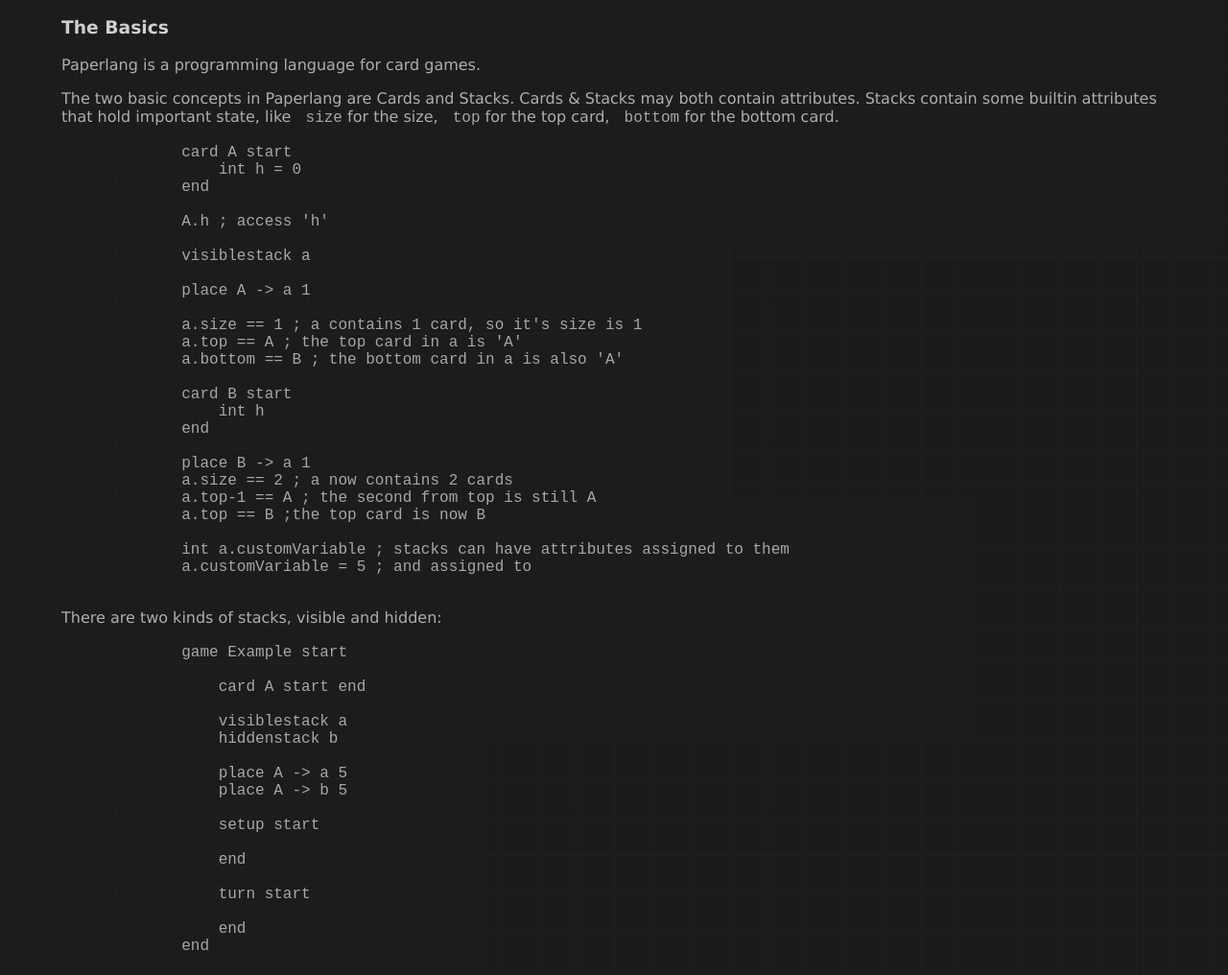
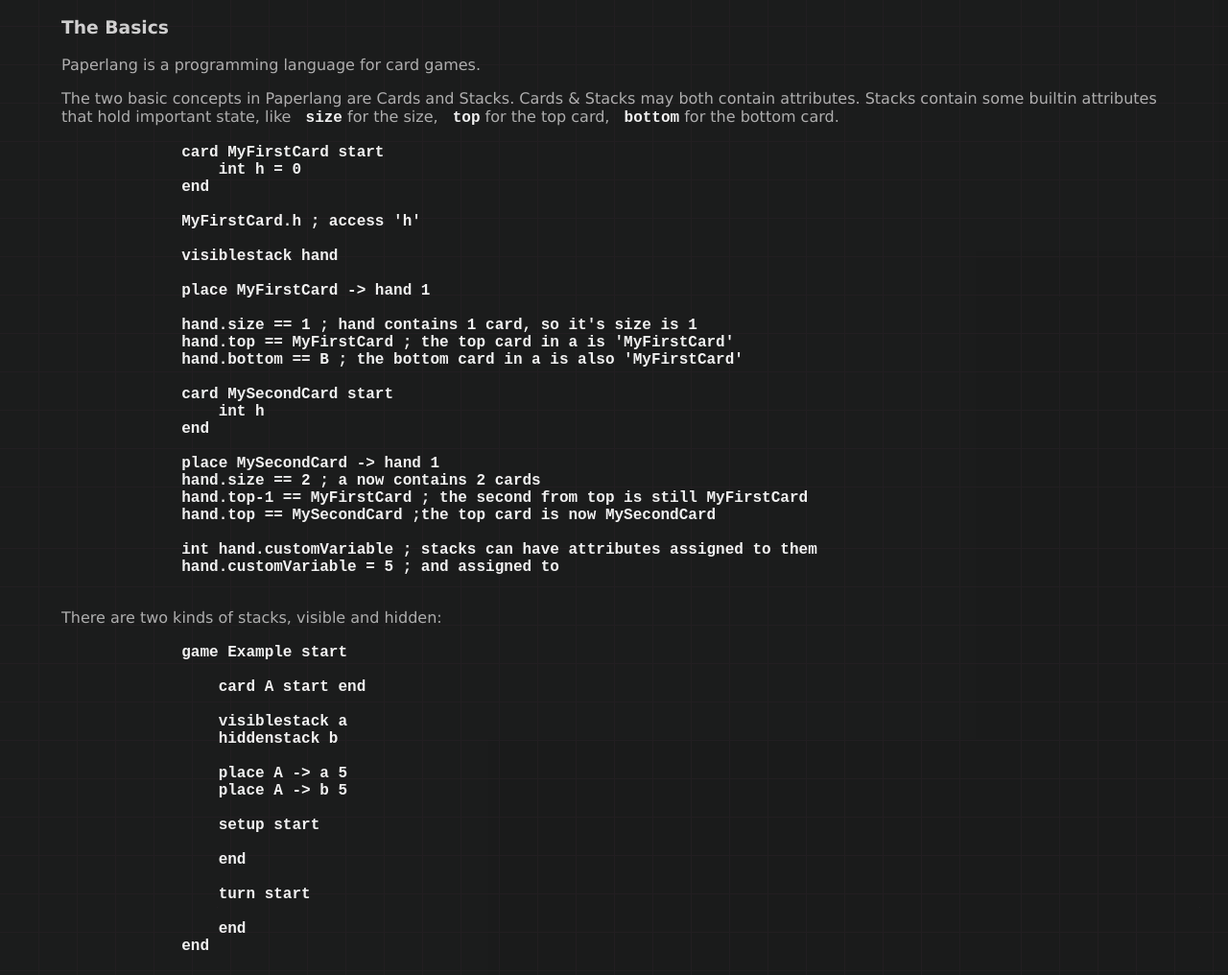
Before and after one commit to lilrooness/papertoydocs, a plain HTML site: page languageguide.html in a window 1280 px wide. Shown: the part 1517-2533 px from the top of the page at 96% size. Drawn offline with Linux system fonts and the light colour scheme.

Commit message:
Update colour scheme

```diff
--- a/css/main.css
+++ b/css/main.css
@@ -14,7 +14,8 @@ body {
     padding: 5%;
 }
 .code {
-    color: #b1afa7;
+    color: #fdfdfd;
+    font-weight: bold;
     font-family: 'Courier New', monospace;
     padding-left: 10px;
     padding-top: 2px;
--- a/languageguide.html
+++ b/languageguide.html
@@ -54,31 +54,31 @@
             The two basic concepts in Paperlang are Cards and Stacks. Cards & Stacks may both contain attributes. Stacks contain some builtin attributes that hold important state, like <span class="code notranslate">size</span> for the size, <span class="code notranslate">top</span> for the top card, <span class="code notranslate">bottom</span> for the bottom card.
         </p>
         <pre class="code notranslate">
-            card A start
+            card MyFirstCard start
                 int h = 0
             end
 
-            A.h ; access 'h'
+            MyFirstCard.h ; access 'h'
 
-            visiblestack a
+            visiblestack hand
 
-            place A -> a 1
+            place MyFirstCard -> hand 1
 
-            a.size == 1 ; a contains 1 card, so it's size is 1
-            a.top == A ; the top card in a is 'A'
-            a.bottom == B ; the bottom card in a is also 'A'
+            hand.size == 1 ; hand contains 1 card, so it's size is 1
+            hand.top == MyFirstCard ; the top card in a is 'MyFirstCard'
+            hand.bottom == B ; the bottom card in a is also 'MyFirstCard'
 
-            card B start
+            card MySecondCard start
                 int h
             end
 
-            place B -> a 1
-            a.size == 2 ; a now contains 2 cards
-            a.top-1 == A ; the second from top is still A
-            a.top == B ;the top card is now B
+            place MySecondCard -> hand 1
+            hand.size == 2 ; a now contains 2 cards
+            hand.top-1 == MyFirstCard ; the second from top is still MyFirstCard
+            hand.top == MySecondCard ;the top card is now MySecondCard
 
-            int a.customVariable ; stacks can have attributes assigned to them
-            a.customVariable = 5 ; and assigned to
+            int hand.customVariable ; stacks can have attributes assigned to them
+            hand.customVariable = 5 ; and assigned to
         </pre>
 
         <p>
@@ -275,10 +275,10 @@
             <h4 id="section5">Simple Moves & Cuts</h4>
             <p>The next thing we want to cover are move commands. The syntax is:</p>
             <pre class="code notranslate">
-                SOURCE_STACk -> DESTINATION_STACK top/bottom NUMBER_TO_MOVE
+                SOURCE_STACK -> DESTINATION_STACK top/bottom NUMBER_TO_MOVE
             </pre>
             <pre class="code notranslate">
-                SOURCE_STACk /> DESTINATION_STACK top/bottom NUMBER_TO_CUT
+                SOURCE_STACK /> DESTINATION_STACK top/bottom NUMBER_TO_CUT
             </pre>
             <p>A <b>move</b> <span class="code notranslate">-></span> moves cards from one stack to the other, one at a time. So if you are moving from the top of one stack to the top of another, the order of the cards will be reversed.</p>
             <p>A <b>cut</b> <span class="code notranslate">/></span> moves multiple cards at the same time from one stack to the other, preserving order.</p>
@@ -300,7 +300,7 @@
 
             <h4 id="section8">Player Chooses a Card</h4>
             <p>This feature can be quite useful when a player needs to choose a card from their hand to play.</p>
-            <p>You can also let the player decide which cards specifically to move with <span class="code notranslate">choose SOURCE_STACk -> DESTINATION_STACK NUMBER_TO_MOVE</span></p>
+            <p>You can also let the player decide which cards specifically to move with <span class="code notranslate">choose SOURCE_STACK -> DESTINATION_STACK NUMBER_TO_MOVE</span></p>
 
             <pre class="code notranslate">
                 ...
@@ -472,7 +472,7 @@
                 <p>
                     You can test whether a stack contains a certain sequence of cards, in order. You can use an equality test against a stack and a sequence matcher <span class="code notranslate">[...]</span>.
                 </p>
-                <pre>
+                <pre class="code notranslate">
                     if a == [A B C D] start
                     ...
                 </pre>
```
